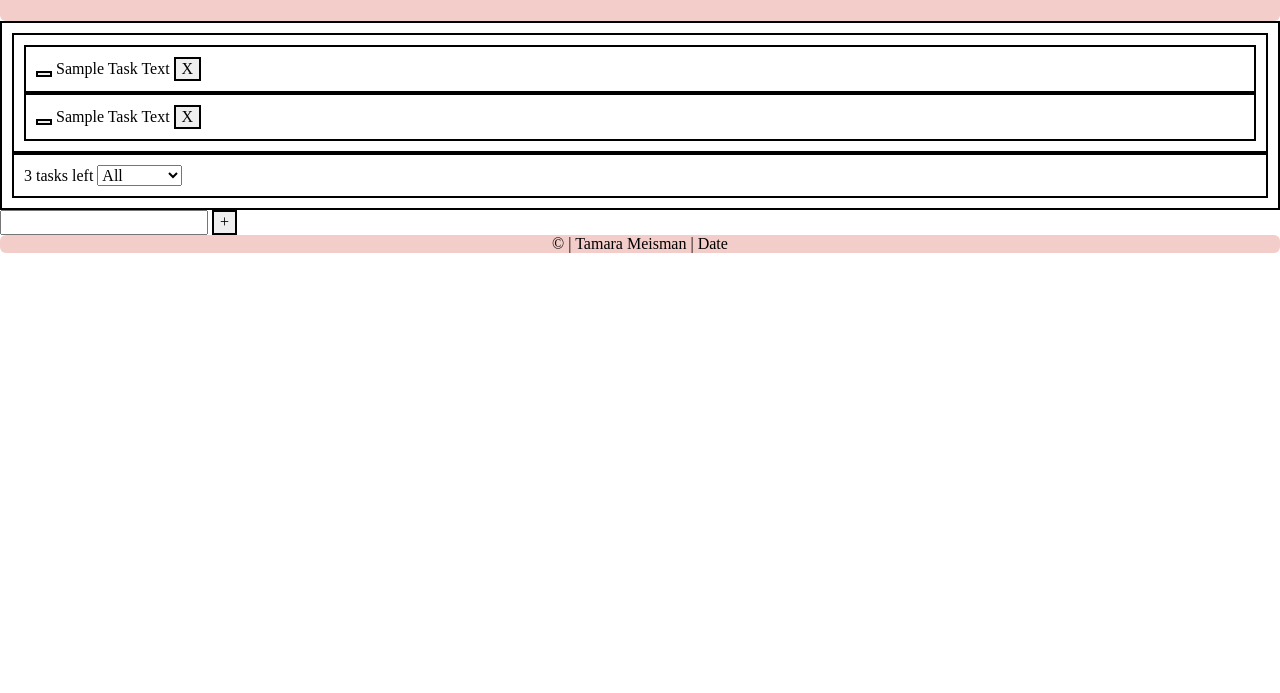
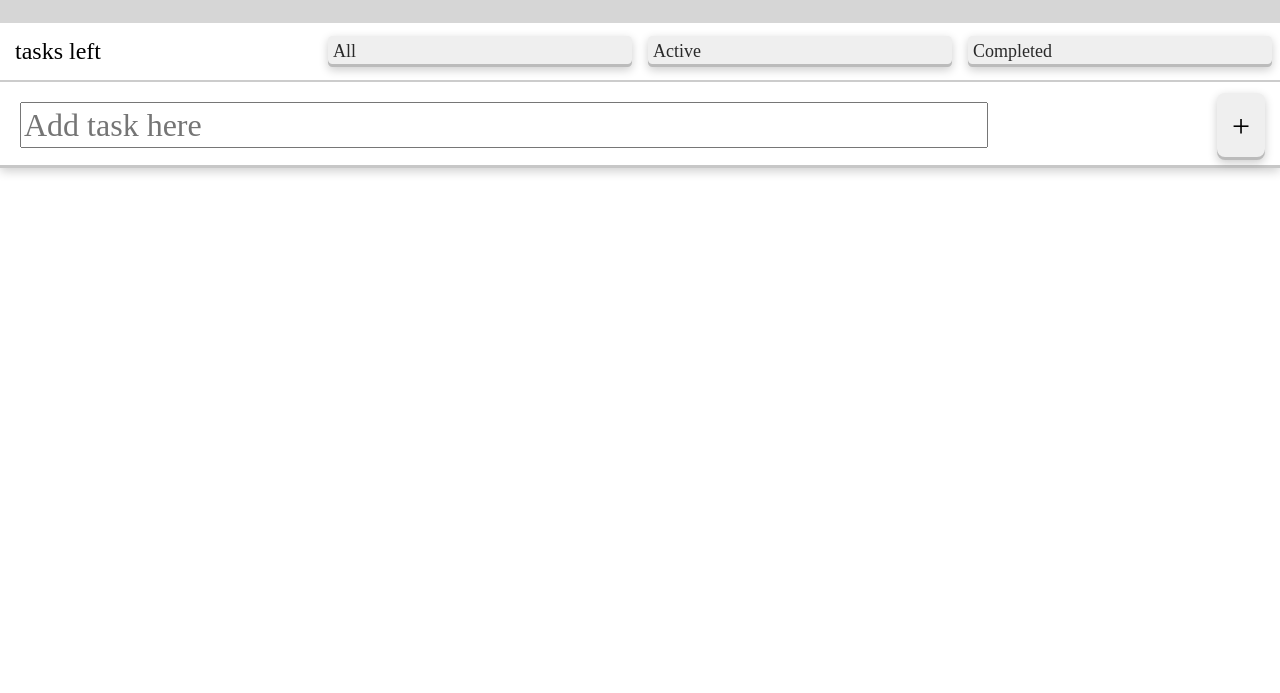
Before and after one commit to tamarameisman/WDD330, a plain HTML site: page todolist/index.html in a window 1280 px wide. Shown: the part 107-800 px from the top of the page. Drawn offline with nearby package versions, Linux system fonts and the light colour scheme.

Commit message:
todo stuff

```diff
--- a/todolist/index.html
+++ b/todolist/index.html
@@ -11,39 +11,48 @@
     <title>To-Do List</title>
 </head>
 <body>
+
     <header>
         <h1>Todos</h1>
     </header>
     <section id="list-container" class="container">
-        <div class="todo-list">
-            <div class="todo done">
-                <button class="todo completed"></button>
-                <span>Sample Task Text</span>
-                <button class="delete-task">X</button>
-            </div>
-            <div class="todo">
-                <button class="todo"></button>
-                <span>Sample Task Text</span>
-                <button class="delete-task">X</button>
-            </div>
+
+        <div class="todoDone">
+            <button class="todoCompleted"></button>
+            <span>Task</span>
+            <button class="deleteTask">X</button>
         </div>
-        <div class="filter-row">
-            <span>3 tasks left</span>
-            <select id="todo-filter">
-                <option value="All">All</option>
-                <option value="Active">Active</option>
-                <option value="Complete">Complete</option>
-            </select>
+        <div class="todoDone">
+            <button class="todoCompleted"></button>
+            <span>Task</span>
+            <button class="deleteTask">X</button>
         </div>
+
     </section>
-    <section id="task-form">
-        <form action="Add Task">
-            <input type="text" name="new-task" id="new-task">
-            <button>+</button>
-        </form>
-    </section>
-<footer>
-        &copy; | Tamara Meisman | Date
+    <div class="filterRow">
+        <span>tasks left</span>
+            <form class="buttonWrap hidden" action="none"></form>
+            <input class="hidden radioLabel" type="radio" id="allTask" name="task">
+            <label class="buttonLabel" for="allTask">All</label>
+            <input class="hidden radioLabel" type="radio" id="activeTask" name="task">
+            <label class="buttonLabel" for="activeTask">Active</label>
+            <input class="hidden radioLabel" type="radio" id="completeTask" name="task">
+            <label class="buttonLabel" for="completeTask">Completed</label>
+
+            </form>
+    </div>
+
+    <footer>
+        <section id="task-form">
+                <span><input type="text" placeholder="Add task here" name="new-task" id="new-task"></span>
+                <button id=addTaskBtn>+</button>
+        </section>
+
     </footer>
+    <script src="ls.js"></script>
+    <script src="main.js"></script>
+    <script src="todo.js"></script>
+    <script src="utilities.js"></script>
+
 </body>
 </html>
--- /dev/null
+++ b/todolist/ls.js
@@ -0,0 +1,26 @@
+function load(name){ //retrieves items in the localStorage
+    console.log("retrive records");
+    let recordsJSON = window.localStorage.getItem(name); //searches for the key in localStorage
+    let records =JSON.parse(recordsJSON)
+    console.log(records)
+    return records;
+}
+
+function store(name, data){ //stores items in the localStorage
+        window.localStorage.setItem(name,JSON.stringify(data));
+    //converting object to string
+}
+
+
+
+function clearStorage(){ //clears the entire localStorage
+    localStorage.clear()
+    console.log("clear records");
+}
+
+window.onload = function(){ //ensures the page is loaded before functions are executed.
+    // document.getElementById("carForm").onsubmit = store
+    // document.getElementById("clearButton").onclick = clearStorage
+    // document.getElementById("removeButton").onclick = removeItem
+    // document.getElementById("retrieveButton").onclick = retrieveRecords
+}
--- a/todolist/main.js
+++ b/todolist/main.js
@@ -0,0 +1,49 @@
+let todoArray = load("todo")
+let container = document.getElementById("list-container")
+
+function rebuildTodoList () {
+    container.innerHTML="";
+    todoArray.forEach(todo => {
+        let todoLine = document.createElement("div");
+        todoLine.className="todoDone";
+
+        let todoButton = document.createElement("button");
+        todoButton.className="todoCompleted";
+        todoLine.appendChild(todoButton)
+
+        let todoSpan = document.createElement("span");
+        todoSpan.innerHTML=todo.content;
+        todoLine.appendChild(todoSpan)
+
+        let todoDelete = document.createElement("button");
+        todoDelete.innerHTML="X";
+        todoDelete.className="deleteTask";
+        todoLine.appendChild(todoDelete)
+
+        container.appendChild(todoLine)
+    });
+}
+rebuildTodoList()
+
+let addButton = document.getElementById("addTaskBtn")
+addButton.addEventListener('click', event => {
+    console.log(event)
+    let todoName = document.getElementById("new-task")
+    let newTodo = {
+        id:Date.now,
+        content:todoName.value,
+        completed:false
+    };
+    todoArray.push(newTodo)
+    rebuildTodoList()
+    store("todo", todoArray)
+    return false
+},)
+
+// <section id="list-container" class="container">
+
+// <div class="todoDone">
+//     <button class="todoCompleted"></button>
+//     <span>Task</span>
+//     <button class="deleteTask">X</button>
+// </div>
--- a/todolist/small.css
+++ b/todolist/small.css
@@ -1,18 +1,157 @@
-header,footer {
-    background-color: rgb(243, 205, 201);
+body {
+    box-shadow: 0 3px 10px rgb(0 0 0 / 20%), inset 0 -3px 0 rgb(0 0 0 / 22%);
+    font-size: 18px;
+    min-width: 350px;
+}
+header {
+    background-color:#cccc;
     color: black;
     text-align: center;
-    border-radius: 6px;
+    padding: 5px;
+    font-size: 1.5rem;
 }
-header {
-    padding: 1.5rem;
+/*#todoFilter {
+  position: relative;
+  text-align: center;
+  top: 50%;
+  margin-top: -2.5em;
+  @media (max-width: $small) {margin-top: -1.5em;}
+}*/
+
+div .todoDone {
+    justify-content: center;
+    align-items: center;
+    text-align: center;
+}
+div{
+    border-bottom: 2px solid #cccccc;
+    padding: 15px;
+}
+
+span {
+    display: inline-block;
+    display: table-cell; width: 100%;
+    padding: 15px;
+    font-size: 2rem;
 
 }
-.container, div {
-    border: 2px solid black;
-    padding: 10px;
+
+.todoCompleted {
+    float: left;
+    padding: 30px;
+    border: none;
 }
+.filterRow span{
+    font-size: 1.5rem;
+}
+.filterRow {
+    width: 100%;
+    padding: 0px;
+}
+.deleteTask {
+    float: right;
+    margin-top: -70px;
+    border: none;
+    padding: 15px;
+    font-size: 32px;
+    background-color: none;
+    border-radius: 0.25em;
+    background: #efefef;
+    box-shadow: 0 3px 10px rgb(0 0 0 / 20%), inset 0 -3px 0 rgb(0 0 0 / 22%);
+    transition: 0.3s;
+}
+
+.filterRow {
+    display: grid;
+    grid-template-columns: 1fr 1fr 1fr 1fr;
+    grid-template-rows: 1fr;
+    align-items: center;
+}
+
+.buttonLabel {
+    display: inline-block;
+    padding: 5px;
+
+    margin: 0.5rem;
+    cursor: pointer;
+    color: #292929;
+    border-radius: 0.25em;
+    background: #efefef;
+    box-shadow: 0 3px 10px rgb(0 0 0 / 20%), inset 0 -3px 0 rgb(0 0 0 / 22%);
+    transition: 0.3s;
+    -webkit-user-select: none;
+    -moz-user-select: none;
+    -ms-user-select: none;
+    user-select: none;
+}
+
+.radioLabel:checked + .buttonLabel {
+    background: #dddddd;
+    color: #ffffff;
+}
+
+
+.hidden {
+    display: none;
+}
+
+.buttonWrap {
+    position: relative;
+    text-align: center;
+    top: 50%;
+    margin-top: -2.5em;
+}
+
+
 button {
-    border: 2px solid black;
+    padding: 5px;
+    background: #efefef;
+    box-shadow: 0 3px 10px rgb(0 0 0 / 20%), inset 0 -3px 0 rgb(0 0 0 / 22%);
+    transition: 0.3s;
+}
 
+
+#new-task {
+    height: 2.5rem;
 }
+button #new-task{
+    padding: 5px;
+    background: #efefef;
+    box-shadow: 0 3px 10px rgb(0 0 0 / 20%), inset 0 -3px 0 rgb(0 0 0 / 22%);
+    transition: 0.3s;
+}
+
+
+
+footer {
+    display: inline-block;
+    color: black;
+    padding: 5px;
+    width: 100%;
+}
+
+
+
+
+footer input {
+    width: 100%;
+}
+footer span {
+    display: block;
+    padding-right:10px;
+    width: 75%;
+}
+footer button {
+
+    float: right;
+    margin-top: -70px;
+    margin-right: 20px;
+    border: none;
+    padding: 15px;
+    font-size: 32px;
+    background-color: none;
+    border-radius: 0.25em;
+    background: #efefef;
+    box-shadow: 0 3px 10px rgb(0 0 0 / 20%), inset 0 -3px 0 rgb(0 0 0 / 22%);
+    transition: 0.3s;
+}
```
Also changed, not shown: todolist/todo.js (added, +7 -0 lines), todolist/utilities.js (added).
